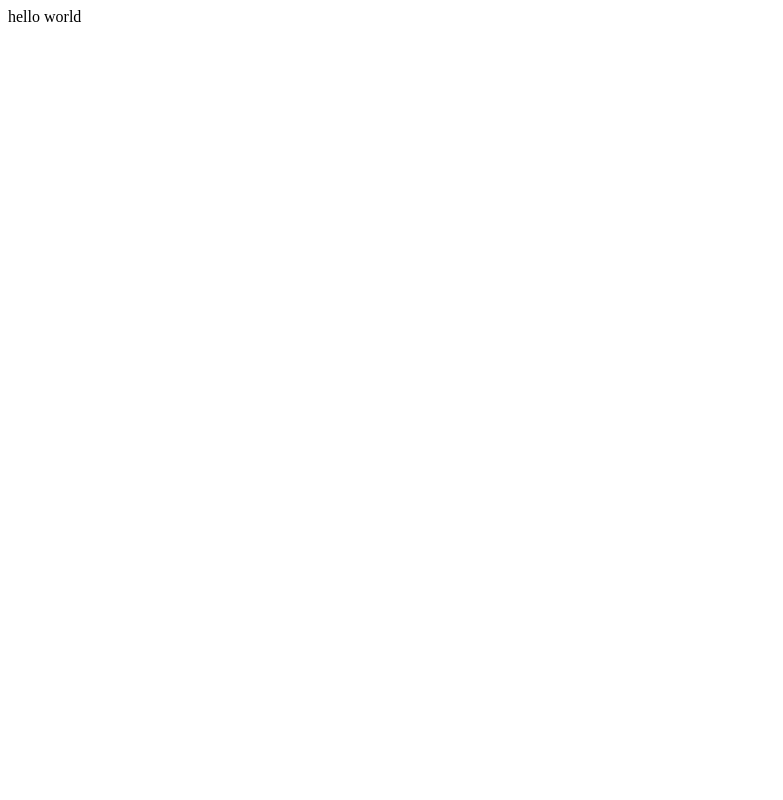
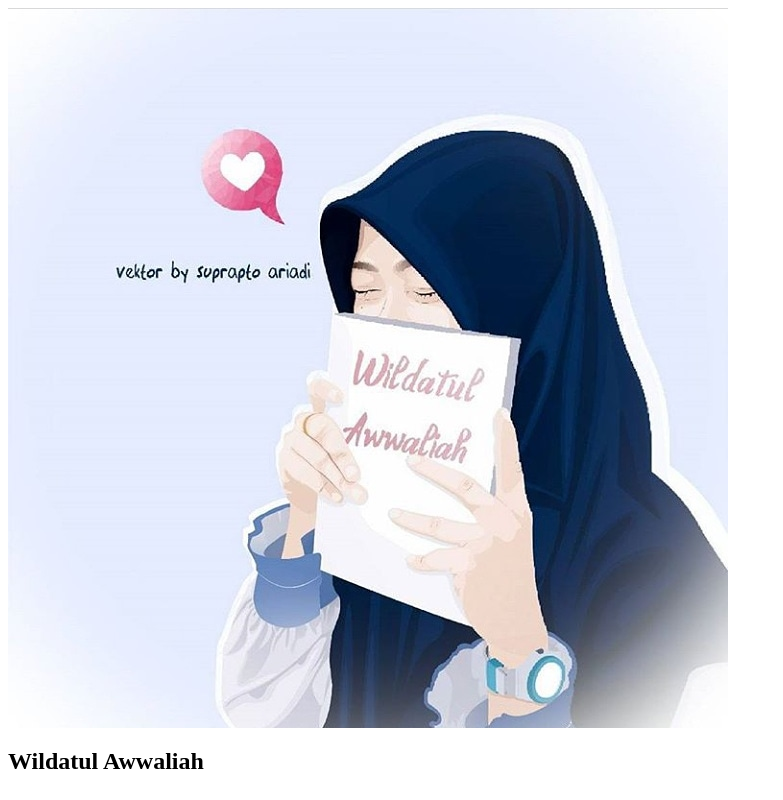
Before and after one commit to wildatulawwaliah/my-repo-from-remote, a plain HTML site: page index.html in a window 1280 px wide. Shown: the whole page, without its empty margins (0-783 px from the left). Drawn offline with Linux system fonts and the light colour scheme.

Commit message:
perubahan pertemuan1

```diff
--- a/index.html
+++ b/index.html
@@ -1,6 +1,11 @@
 <html>
     <head><title>Kakas Perangkat Lunak</title></head>
     <body>
-        <p>hello world</p>
+        <div id="profile-container">
+            <img id="profile-img" src="wilda.jpeg" alt="profile image"/>
+            <h2 id="profile-name">
+                Wildatul Awwaliah
+            </h2>
+        </div>
     </body>
 </html>
```
